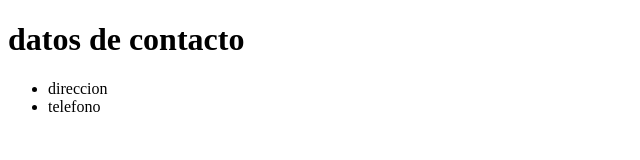
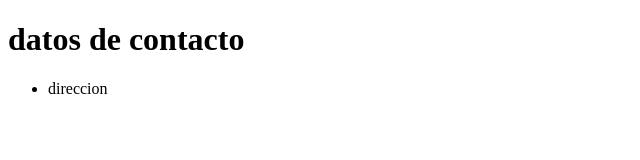
Before and after one commit to deivitibz/pruebaGit, a plain HTML site: page contacto.html in a window 1280 px wide. Shown: the full height of the page, 0-640 px from the left. Drawn offline with Linux system fonts and the light colour scheme.

Commit message:
hotfix solucionado

```diff
--- a/contacto.html
+++ b/contacto.html
@@ -9,7 +9,6 @@
     <h1>datos de contacto</h1>
     <ul>
       <li>direccion</li>
-      <li>telefono</li>
     </ul>
   </body>
 </html>
```
